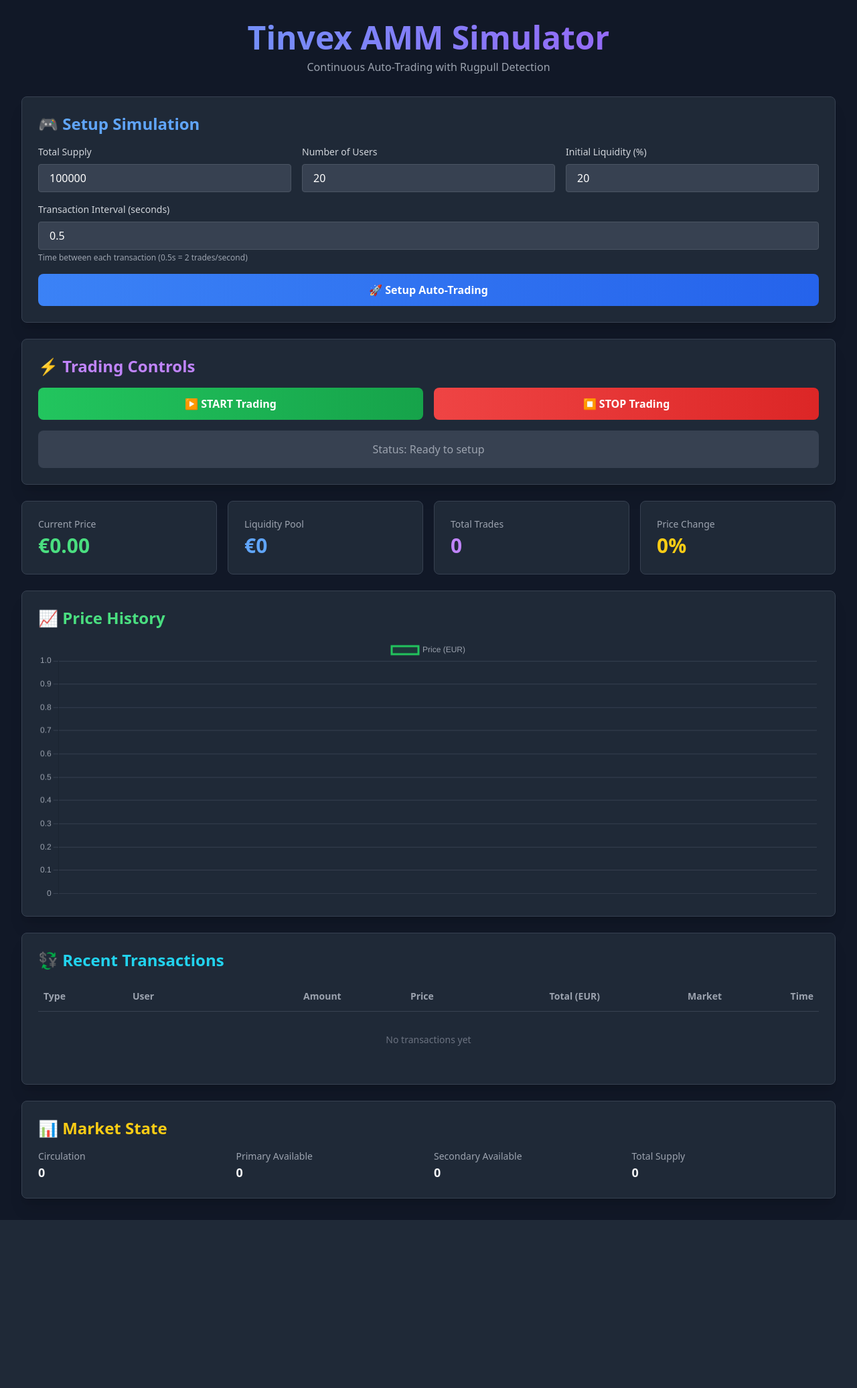
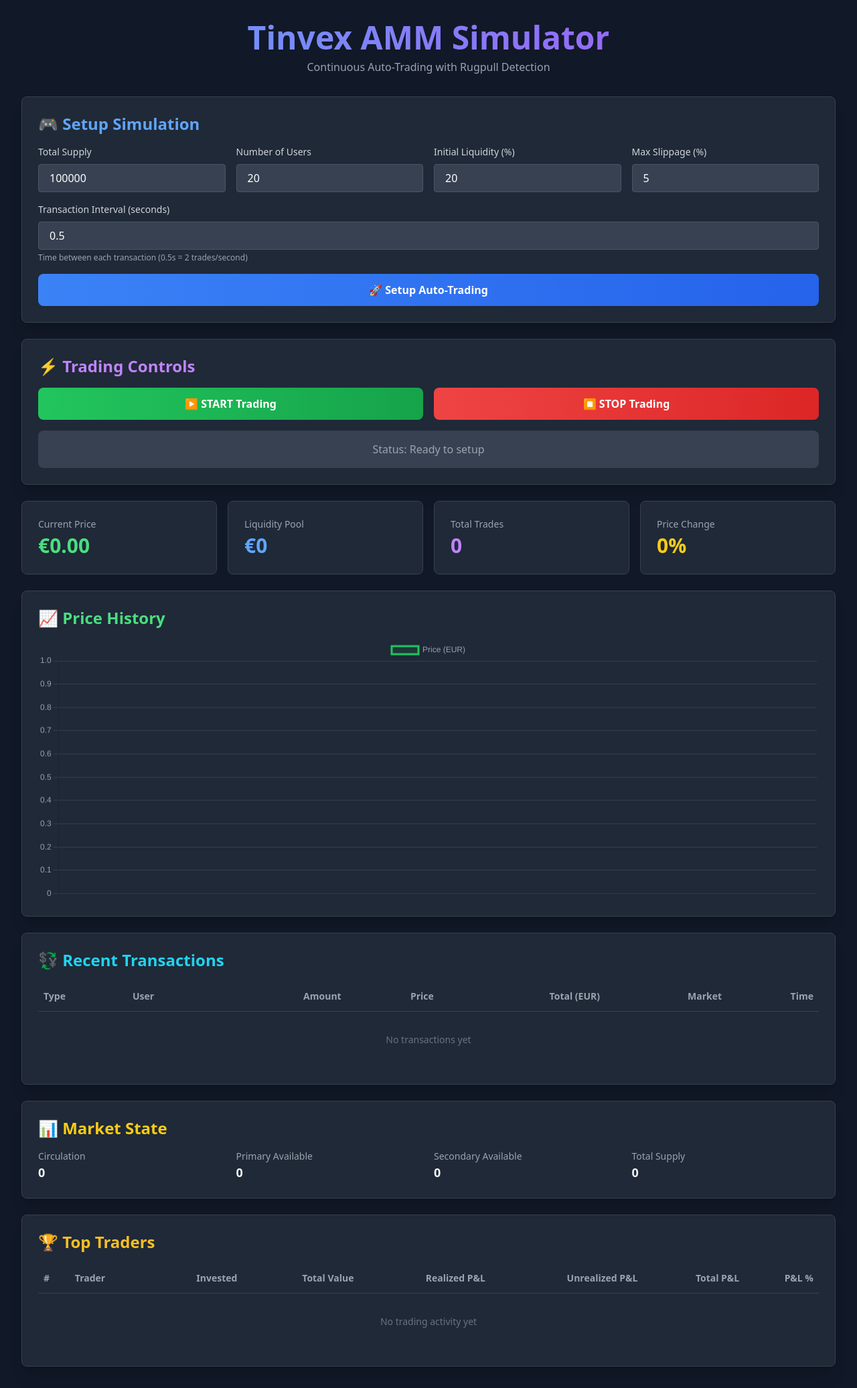
Before and after one commit to AgustinMRedondo/tinvex_simulator, a FastAPI app: page / in a window 1280 px wide. Shown: the whole page at 67% size. Before the commit the page ends 1822 px from the top, so only its background shows below. Run offline with FastAPI, Linux system fonts and the light colour scheme; some libraries are stand-ins or nearby versions.

Commit message:
Add slippage selector, top traders leaderboard, and panic sells
NEW FEATURES:

1. Configurable Slippage
   - Added slippage % selector in setup UI (default 5%)
   - Can test different slippage scenarios (0-100%)
   - Applied to secondary market purchases only

2. Top Traders Leaderboard 🏆
   - Real-time rankings by total value
   - Tracks per-user investment and P&L:
     * Total Invested: EUR spent on purchases
     * Total Value: received + unrealized holdings
     * Realized P&L: revenue from sells
     * Unrealized P&L: current holdings value
     * Total P&L: total value - invested
     * P&L %: percentage return
   - Top 3 get medals (🥇🥈🥉)
   - Auto-updates every 2 seconds
   - Color-coded: green for profits, red for losses

3. Panic Sells (Rug Pulls)
   - 5% chance per trade that user sells 100% of position
   - Simulates realistic market behavior
   - Creates volatility and tests liquidity

IMPLEMENTATION:
- engine.py: Added user_stats tracking {total_invested, total_received}
- engine.py: Added get_top_traders() with full P&L calculations
- trading_engine.py: Added panic_sell_probability (5%)
- main.py: Added /api/trading/top-traders endpoint
- main.py: Added max_slippage_percentage parameter to setup
- simulator.html: Added Top Traders table with live updates
- simulator.html: Added slippage input field in setup

All tests pass - features working correctly!

```diff
--- a/main.py
+++ b/main.py
@@ -294,6 +294,7 @@ async def setup_auto_trading(
     total_supply: int = 100000,
     num_users: int = 20,
     initial_liquidity_percentage: float = 20.0,
+    max_slippage_percentage: float = 5.0,
     transaction_interval_seconds: float = 0.5
 ):
     """
@@ -303,6 +304,7 @@ async def setup_auto_trading(
         total_supply: Total token supply
         num_users: Number of users to create
         initial_liquidity_percentage: % of supply for initial liquidity
+        max_slippage_percentage: Maximum slippage % for secondary market
         transaction_interval_seconds: Seconds between transactions (default 0.5)
     """
     global trading_engine
@@ -311,6 +313,7 @@ async def setup_auto_trading(
     engine.reset()
     engine.total_supply = total_supply
     engine.tokens_available_primary = float(total_supply)
+    engine.max_slippage = max_slippage_percentage / 100.0  # Convert % to decimal
 
     # Step 1: Initialize with LP
     result = engine.initial_liquidity(initial_liquidity_percentage)
@@ -454,6 +457,26 @@ async def get_price_history(limit: int = 100):
     }
 
 
+@app.get("/api/trading/top-traders")
+async def get_top_traders(limit: int = 10):
+    """
+    Get top traders ranked by total value
+
+    Args:
+        limit: Maximum number of traders to return
+
+    Returns:
+        List of traders with investment and P&L metrics
+    """
+    traders = engine.get_top_traders(limit)
+
+    return {
+        "success": True,
+        "message": f"Retrieved top {len(traders)} traders",
+        "data": traders
+    }
+
+
 if __name__ == "__main__":
     uvicorn.run(
         "main:app",
--- a/templates/simulator.html
+++ b/templates/simulator.html
@@ -18,7 +18,7 @@
         <div class="bg-gray-800 rounded-lg shadow-xl p-6 mb-6 border border-gray-700">
             <h2 class="text-2xl font-semibold mb-4 text-blue-400">🎮 Setup Simulation</h2>
 
-            <div class="grid grid-cols-1 md:grid-cols-3 gap-4 mb-4">
+            <div class="grid grid-cols-1 md:grid-cols-4 gap-4 mb-4">
                 <div>
                     <label class="block text-sm font-medium mb-2 text-gray-300">Total Supply</label>
                     <input type="number" id="totalSupply" value="100000"
@@ -32,6 +32,11 @@
                 <div>
                     <label class="block text-sm font-medium mb-2 text-gray-300">Initial Liquidity (%)</label>
                     <input type="number" id="initialLiquidity" value="20"
+                           class="w-full px-4 py-2 bg-gray-700 border border-gray-600 rounded text-white focus:border-blue-500 focus:outline-none">
+                </div>
+                <div>
+                    <label class="block text-sm font-medium mb-2 text-gray-300">Max Slippage (%)</label>
+                    <input type="number" id="maxSlippage" value="5" step="0.1" min="0" max="100"
                            class="w-full px-4 py-2 bg-gray-700 border border-gray-600 rounded text-white focus:border-blue-500 focus:outline-none">
                 </div>
             </div>
@@ -121,7 +126,7 @@
         </div>
 
         <!-- Market State -->
-        <div class="bg-gray-800 rounded-lg shadow-xl p-6 border border-gray-700">
+        <div class="bg-gray-800 rounded-lg shadow-xl p-6 mb-6 border border-gray-700">
             <h2 class="text-2xl font-semibold mb-4 text-yellow-400">📊 Market State</h2>
             <div class="grid grid-cols-2 md:grid-cols-4 gap-4 text-sm">
                 <div>
@@ -140,6 +145,32 @@
                     <div class="text-gray-400">Total Supply</div>
                     <div id="totalSupplyDisplay" class="text-lg font-semibold">0</div>
                 </div>
+            </div>
+        </div>
+
+        <!-- Top Traders -->
+        <div class="bg-gray-800 rounded-lg shadow-xl p-6 border border-gray-700">
+            <h2 class="text-2xl font-semibold mb-4 text-amber-400">🏆 Top Traders</h2>
+            <div class="overflow-x-auto">
+                <table class="w-full text-sm">
+                    <thead>
+                        <tr class="text-gray-400 border-b border-gray-700">
+                            <th class="text-left py-3 px-2">#</th>
+                            <th class="text-left py-3 px-2">Trader</th>
+                            <th class="text-right py-3 px-2">Invested</th>
+                            <th class="text-right py-3 px-2">Total Value</th>
+                            <th class="text-right py-3 px-2">Realized P&L</th>
+                            <th class="text-right py-3 px-2">Unrealized P&L</th>
+                            <th class="text-right py-3 px-2">Total P&L</th>
+                            <th class="text-right py-3 px-2">P&L %</th>
+                        </tr>
+                    </thead>
+                    <tbody id="topTradersTable" class="divide-y divide-gray-700">
+                        <tr>
+                            <td colspan="8" class="text-center py-8 text-gray-500">No trading activity yet</td>
+                        </tr>
+                    </tbody>
+                </table>
             </div>
         </div>
     </div>
@@ -191,6 +222,7 @@
             const totalSupply = document.getElementById('totalSupply').value;
             const numUsers = document.getElementById('numUsers').value;
             const initialLiquidity = document.getElementById('initialLiquidity').value;
+            const maxSlippage = document.getElementById('maxSlippage').value;
             const txInterval = document.getElementById('txInterval').value;
 
             try {
@@ -201,6 +233,7 @@
                         total_supply: parseInt(totalSupply),
                         num_users: parseInt(numUsers),
                         initial_liquidity_percentage: parseFloat(initialLiquidity),
+                        max_slippage_percentage: parseFloat(maxSlippage),
                         transaction_interval_seconds: parseFloat(txInterval)
                     })
                 });
@@ -322,6 +355,9 @@
                 // Update transactions table
                 await updateTransactions();
 
+                // Update top traders table
+                await updateTopTraders();
+
             } catch (error) {
                 console.error('Update error:', error);
             }
@@ -410,6 +446,44 @@
             }
         }
 
+        async function updateTopTraders() {
+            try {
+                const response = await fetch(`${API_BASE}/api/trading/top-traders?limit=10`);
+                const data = await response.json();
+
+                if (!data.success || !data.data || data.data.length === 0) {
+                    return;
+                }
+
+                const tbody = document.getElementById('topTradersTable');
+                const traders = data.data;
+
+                tbody.innerHTML = traders.map((trader, index) => {
+                    const pnlColor = trader.total_pnl >= 0 ? 'text-green-400' : 'text-red-400';
+                    const pnlSign = trader.total_pnl >= 0 ? '+' : '';
+
+                    const rankColor = index === 0 ? 'text-yellow-400' : index === 1 ? 'text-gray-300' : index === 2 ? 'text-amber-600' : 'text-gray-500';
+                    const rankIcon = index === 0 ? '🥇' : index === 1 ? '🥈' : index === 2 ? '🥉' : `#${index + 1}`;
+
+                    return `
+                        <tr class="hover:bg-gray-700 transition-colors">
+                            <td class="py-2 px-2 ${rankColor} font-semibold">${rankIcon}</td>
+                            <td class="py-2 px-2 text-gray-300">${trader.user_name}</td>
+                            <td class="py-2 px-2 text-right text-blue-300">€${trader.total_invested.toFixed(2)}</td>
+                            <td class="py-2 px-2 text-right text-white font-semibold">€${trader.total_value.toFixed(2)}</td>
+                            <td class="py-2 px-2 text-right text-purple-300">€${trader.realized_pnl.toFixed(2)}</td>
+                            <td class="py-2 px-2 text-right text-cyan-300">€${trader.unrealized_pnl.toFixed(2)}</td>
+                            <td class="py-2 px-2 text-right ${pnlColor} font-semibold">${pnlSign}€${trader.total_pnl.toFixed(2)}</td>
+                            <td class="py-2 px-2 text-right ${pnlColor} font-bold">${pnlSign}${trader.pnl_percentage.toFixed(1)}%</td>
+                        </tr>
+                    `;
+                }).join('');
+
+            } catch (error) {
+                console.error('Top traders update error:', error);
+            }
+        }
+
         // Initial stats load
         updateStats();
     </script>
```
Also changed, not shown: engine.py (+75 -0 lines), trading_engine.py (+10 -3 lines).
